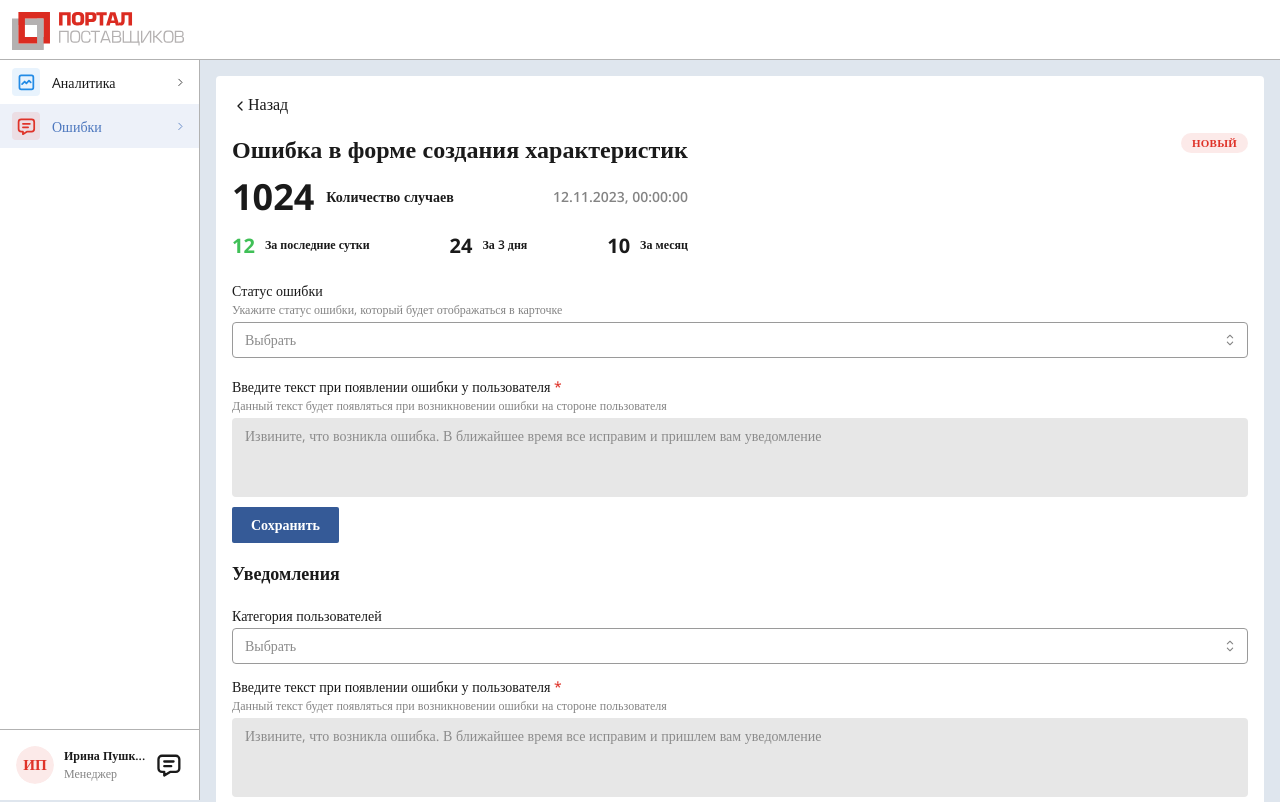
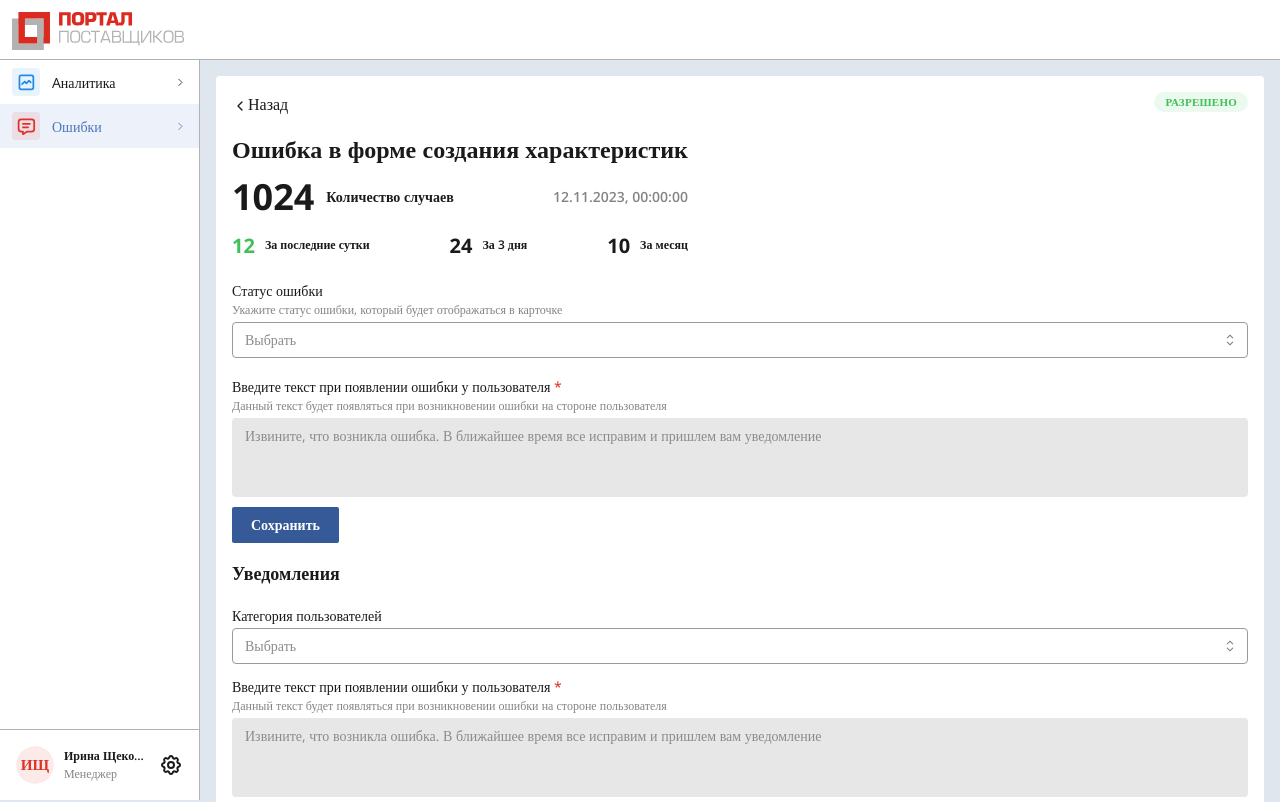
Before and after one commit to AtomicScience/tenderhack2023controlcenter, a React (Vite) app: page /errors/1 in a window 1280 px wide. Shown: the top 802 px of the page. Built offline with nearby package versions, Linux system fonts and the light colour scheme; what @reatom/framework, @reatom/npm-react would draw is missing.

Commit message:
Minor changes

```diff
--- a/package.json
+++ b/package.json
@@ -4,7 +4,7 @@
   "version": "0.0.0",
   "type": "module",
   "scripts": {
-    "dev": "vite --host",
+    "dev": "vite",
     "build": "tsc && vite build",
     "lint": "eslint . --ext ts,tsx --report-unused-disable-directives --max-warnings 0",
     "preview": "vite preview"
--- /dev/null
+++ b/src/components/EmptyCard.tsx
@@ -0,0 +1,9 @@
+import { Center, Container, Text } from '@mantine/core'
+
+export const EmptyCard = () => {
+  return <Container>
+    <Center>
+      <Text>Ошибок нет</Text>
+    </Center>
+  </Container>
+}
--- a/src/components/ErrorCard.tsx
+++ b/src/components/ErrorCard.tsx
@@ -32,6 +32,8 @@ export const ErrorCard: FC<ErrorCardProps> = ({
             size="lg"
             to={`/errors/${error_uid}`}
             fw={600}
+            truncate="end"
+            className='!overflow-hidden'
           >
             {title}
           </Anchor>
--- a/src/components/ErrorKindPage.tsx
+++ b/src/components/ErrorKindPage.tsx
@@ -9,7 +9,7 @@ export const ErrorKindPage = () => {
   return (
     <Paper p="md">
       <Stack gap="md">
-        <Group align="flex-start">
+        <Group align="flex-start" justify='space-between'>
           <Anchor
             component={Link}
             c="black"
@@ -20,6 +20,7 @@ export const ErrorKindPage = () => {
             <IconChevronLeft size="1rem" className="inline" />
             Назад
           </Anchor>
+          <StatusBadge status={"resolved"} />
         </Group>
 
         <Flex
@@ -40,7 +41,6 @@ export const ErrorKindPage = () => {
               logs_count_last_1mo={10}
             />
           </Stack>
-          <StatusBadge status={"new"} />
         </Flex>
 
         <Select
@@ -106,7 +106,7 @@ export const ErrorKindPage = () => {
           </Group>
 
           <Title order={2} fw={600} className="!text-lg">
-            Уведомления
+            Таблица экземпляров ошибок
           </Title>
 
           <ErrorInstancesTable />
--- a/src/components/Errors.tsx
+++ b/src/components/Errors.tsx
@@ -1,11 +1,13 @@
-import { Flex, Stack, Title } from '@mantine/core';
+import { Text, Pagination, Stack, Title, Skeleton } from '@mantine/core';
 import { ErrorCard } from './ErrorCard';
 import { requestErrors } from '../api';
 import { useQuery } from 'react-query';
 import { useEffect } from 'react';
+import { PaginationWithFilters } from './PaginationWithFilters';
+import { EmptyCard } from './EmptyCard';
 
 export const ErrorsPage = () => {
-  const { isFetching, isError, data, error, refetch } = useQuery("errors", requestErrors);
+  const { isFetching, data, refetch } = useQuery("errors", requestErrors);
 
   useEffect(() => {
     const pollInterval = setInterval(() => refetch(), 10000)
@@ -15,13 +17,22 @@ export const ErrorsPage = () => {
   return (
     <Stack>
       <Title order={1} size="xl" fw={700}>
-        Список ошибок{isFetching && ' - обновление'}
+        Список ошибок{isFetching && " - обновление"}
       </Title>
-      <div className="grid grid-cols-1 xl:grid-cols-2 row-auto gap-4">
-        {data?.errors?.map(({ error_uid, ...props }) => (
-          <ErrorCard key={error_uid} error_uid={error_uid} {...props} />
-        ))}
-      </div>
+      <Text size="md">Всего найдено:{" "}
+
+      {data?.errors?.length ?? '0'} записей</Text>
+      <PaginationWithFilters />
+      {!data && <Skeleton h="11rem"> Hi there </Skeleton>}
+      {data?.errors?.length === 0 && <EmptyCard/>}
+      {data && (
+        <div className="grid grid-cols-1 xl:grid-cols-2 row-auto gap-4">
+          {data?.errors?.map(({ error_uid, ...props }) => (
+            <ErrorCard key={error_uid} error_uid={error_uid} {...props} />
+          ))}
+        </div>
+      )}
+      <Pagination total={100} withEdges />
     </Stack>
   );
 }
--- a/src/components/Navbar.tsx
+++ b/src/components/Navbar.tsx
@@ -1,5 +1,5 @@
 import { ThemeIcon, NavLink, Stack, Avatar, Group, Text} from '@mantine/core';
-import { IconChevronRight, IconGraph, IconMessage } from '@tabler/icons-react';
+import { IconChevronRight, IconGraph, IconMessage, IconSettings } from '@tabler/icons-react';
 import { Link, useMatch } from 'react-router-dom';
 
 export const Navbar = () => {
@@ -48,19 +48,18 @@ export const Navbar = () => {
         className="!border-t-gray-3 border-t"
       >
         <Avatar src={null} alt="Vitaly Rtishchev" color="red">
-          ИП
+          ИЩ
         </Avatar>
-        <Stack gap="1" className="!grow !basis-0">
-          {/* TODO: Make proper clamp */}
-          <Text size="xs" fw={600} className="whitespace-nowrap">
-            Ирина Пушк...
+        <Stack gap="1" w="1" className="!grow">
+          <Text size="xs" truncate="end" fw={600} className="whitespace-nowrap">
+            Ирина Щекочихина-Крестовоздвиженская
           </Text>
 
           <Text size="xs" c="gray" className="whitespace-nowrap">
             Менеджер
           </Text>
         </Stack>
-        <IconMessage height="2rem" width="2rem" />
+        <IconSettings height="1.5rem" width="1.5rem" className='!cursor-pointer'/>
       </Group>
     </Stack>
   );
--- /dev/null
+++ b/src/components/PaginationWithFilters.tsx
@@ -0,0 +1,36 @@
+import { Group, Pagination, ActionIcon, Indicator, Tooltip } from '@mantine/core';
+import { IconAdjustmentsHorizontal, IconFilter } from '@tabler/icons-react';
+
+export const transProps = {
+  transition: 'pop',
+  duration: 300,
+} as const;
+
+export const PaginationWithFilters = () => {
+  return (
+    <Group gap="md" justify="space-between" wrap='nowrap'>
+      <Pagination total={100} withEdges />
+
+      <Group gap="sm" justify-content='flex-end'>
+        <Indicator color="red" size="8">
+          <Tooltip label="Сортировка" transitionProps={transProps}>
+            <ActionIcon variant="light" size="lg" color="main-blue">
+              <IconAdjustmentsHorizontal
+                style={{ width: "70%", height: "70%" }}
+                stroke={2}
+              />
+            </ActionIcon>
+          </Tooltip>
+        </Indicator>
+
+        <Indicator color="red" size="8">
+          <Tooltip label="Фильтры" transitionProps={transProps}>
+            <ActionIcon variant="light" size="lg" color="main-blue">
+              <IconFilter style={{ width: "70%", height: "70%" }} stroke={2} />
+            </ActionIcon>
+          </Tooltip>
+        </Indicator>
+      </Group>
+    </Group>
+  );
+}
```
